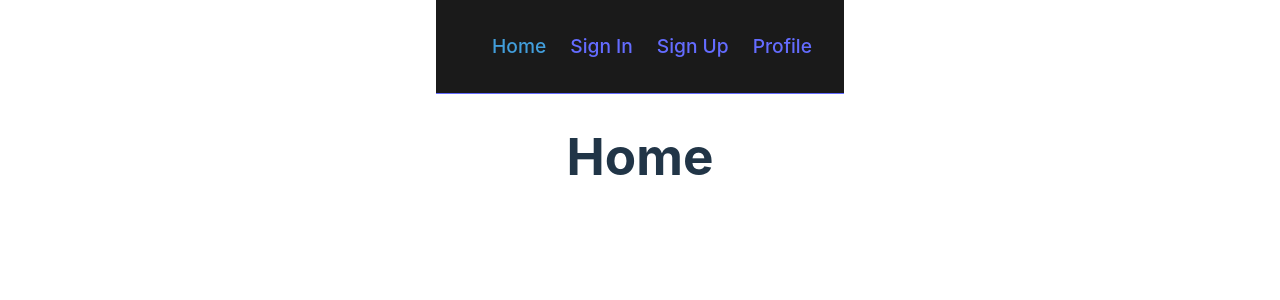
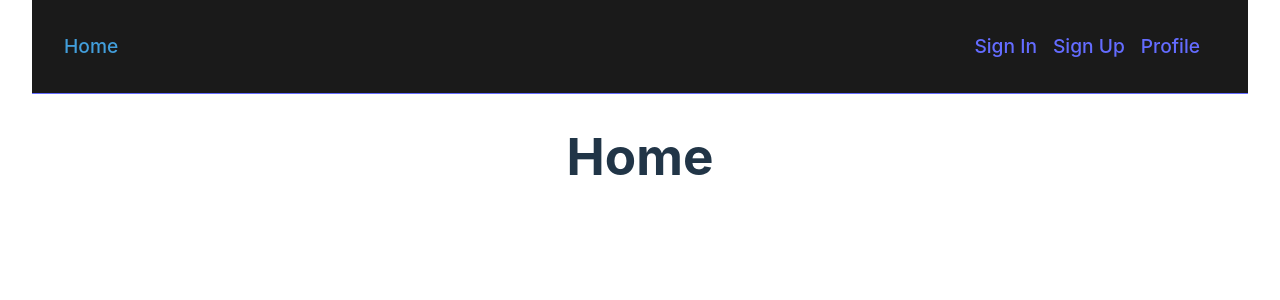
Before and after one commit to raulsoria98/SocialGallery, a React (Vite) app in the folder client/: page / in a window 1280 px wide. Shown: the top 300 px of the page. Built offline with nearby package versions, Linux system fonts and the light colour scheme; no server answers.

Commit message:
CLIENT - NavBar styles

```diff
--- a/client/src/App.scss
+++ b/client/src/App.scss
@@ -4,41 +4,5 @@
   padding: 2rem;
   padding-top: 0;
   text-align: center;
+  width: 100%;
 }
-
-header nav.nav-bar {
-  display: flex;
-  justify-content: space-between;
-  align-items: center;
-  padding: 1em 2em;
-  background-color: #1a1a1a;
-  border-bottom: 1px solid #646cff;
-
-  ul {
-    display: flex;
-    list-style: none;
-    padding: 0;
-
-    li {
-      margin-left: 1.5em;
-
-      a {
-        color: #646cff;
-        text-decoration: none;
-        font-size: 1.2em;
-        font-weight: 500;
-        font-family: inherit;
-        cursor: pointer;
-        transition: border-color 0.25s;
-
-        &:hover {
-          color: #535bf2;
-        }
-
-        &.active {
-          color: #429edb;
-        }
-      }
-    }
-  }
-}
--- a/client/src/components/NavBar.jsx
+++ b/client/src/components/NavBar.jsx
@@ -1,12 +1,16 @@
 import { NavLink } from 'react-router-dom'
+import './NavBar.scss'
 
 export default function NavBar () {
   return (
     <nav className='nav-bar'>
       <ul>
+        <div className='nav-bar_common'>
           <li>
             <NavLink to='/'>Home</NavLink>
           </li>
+        </div>
+        <div className='nav-bar_profile'>
           <li>
             <NavLink to='/sign-in'>Sign In</NavLink>
           </li>
@@ -16,6 +20,7 @@ export default function NavBar () {
           <li>
             <NavLink to='/profile'>Profile</NavLink>
           </li>
+        </div>
       </ul>
     </nav>
   )
--- /dev/null
+++ b/client/src/components/NavBar.scss
@@ -0,0 +1,40 @@
+nav.nav-bar {
+    align-items: center;
+    padding: 1em 2em;
+    background-color: #1a1a1a;
+    border-bottom: 1px solid #646cff;
+
+    ul {
+        display: flex;
+        justify-content: space-between;
+        list-style: none;
+        padding: 0;
+
+        div {
+            display: flex;
+            align-items: center;
+        }
+
+        li {
+            margin-right: 1em;
+
+            a {
+                color: #646cff;
+                text-decoration: none;
+                font-size: 1.2em;
+                font-weight: 500;
+                font-family: inherit;
+                cursor: pointer;
+                transition: border-color 0.25s;
+
+                &:hover {
+                    color: #535bf2;
+                }
+
+                &.active {
+                    color: #429edb;
+                }
+            }
+        }
+    }
+}
```
Lines whose indentation alone changed are shown as unchanged.
